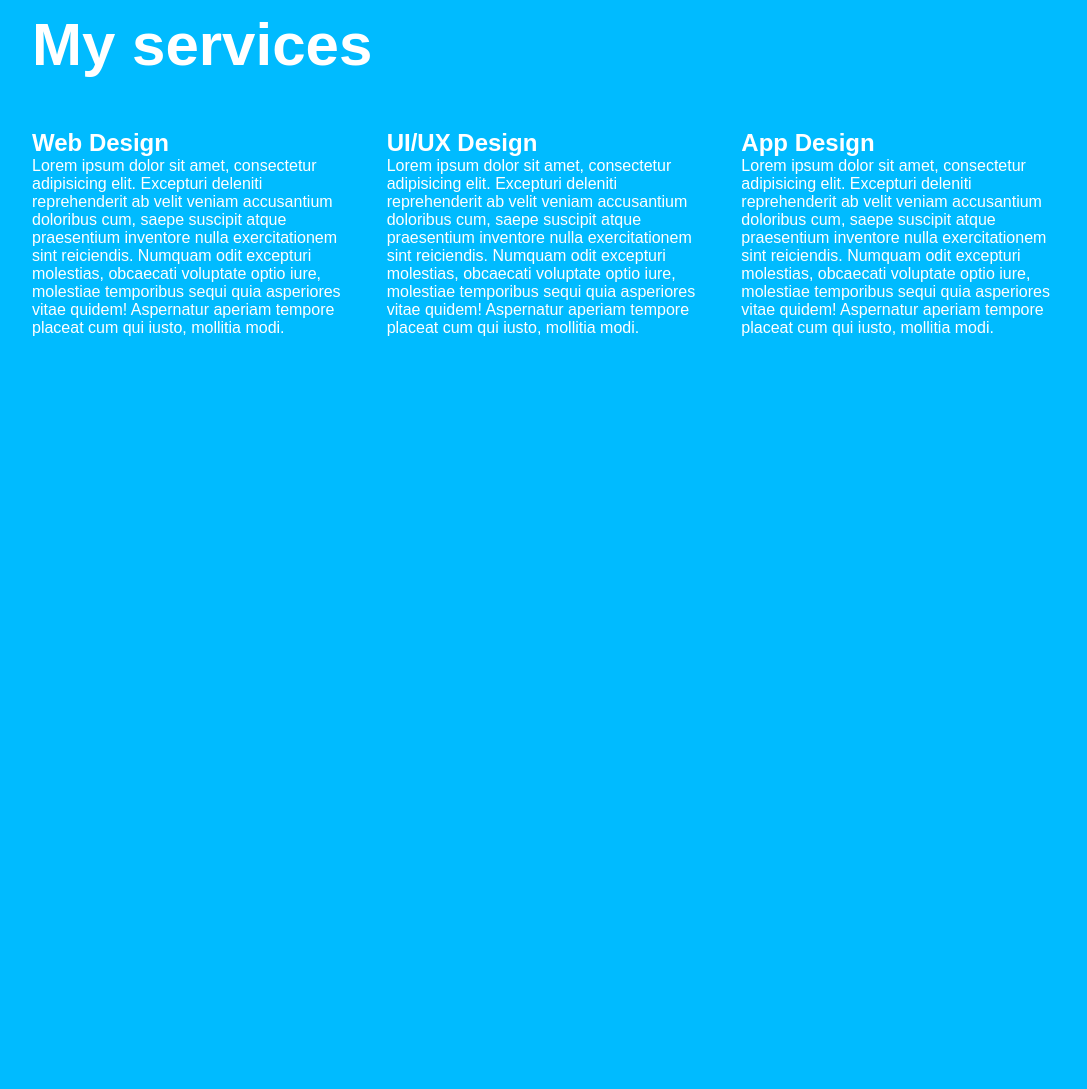
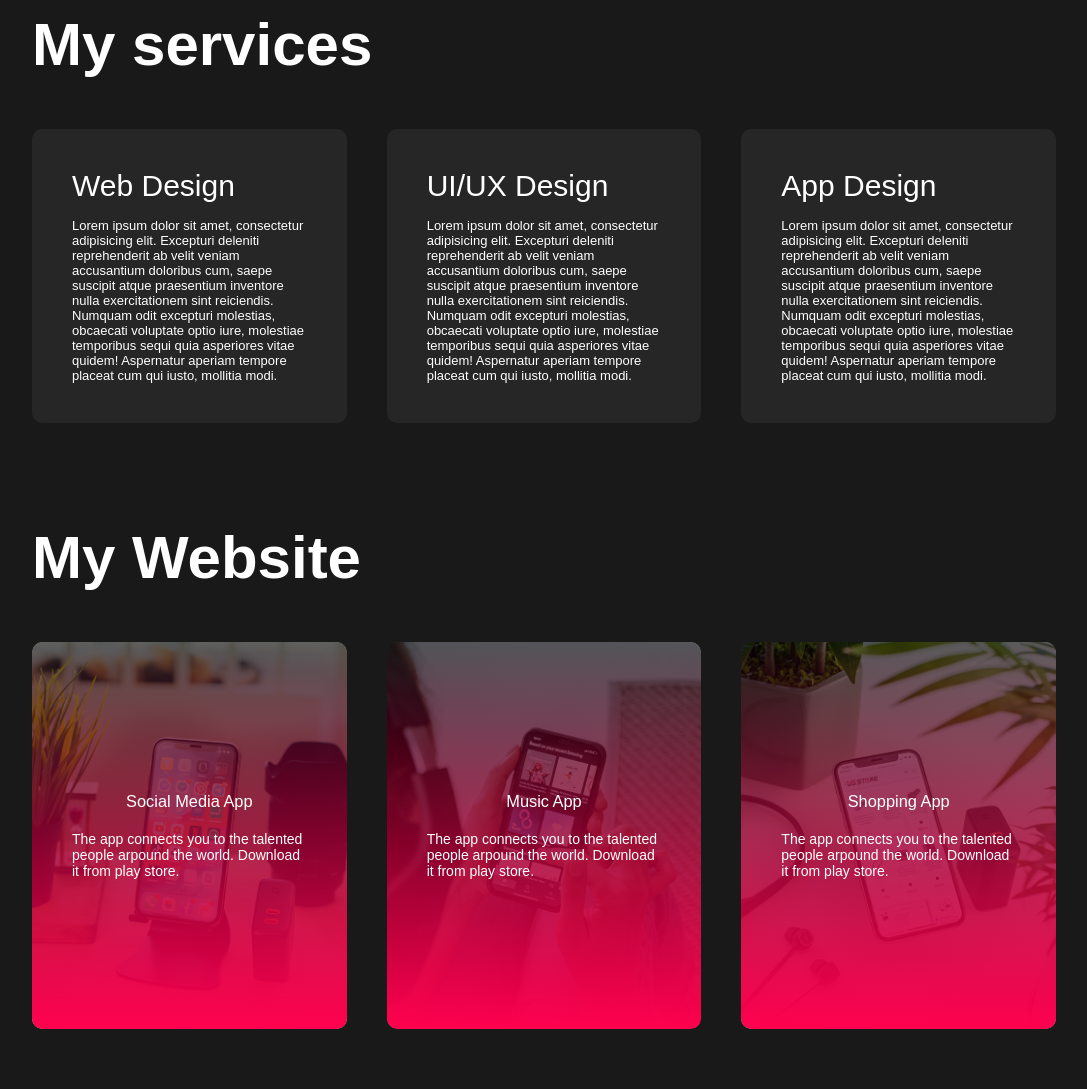
Before and after one commit to itisrichaudhury236/my_portfolio, a plain HTML site: page index.html in a window 1280 px wide. Shown: the part 1480-2569 px from the top of the page, without its empty margins (96-1183 px from the left). Before the commit the page ends 1857 px from the top, so only its background shows below. Drawn offline with Linux system fonts and the light colour scheme.

Commit message:
portfolio updated

```diff
--- a/index.html
+++ b/index.html
@@ -89,6 +89,42 @@
     </div>
 
 </div>
+<!-----------portfolio------------------->
+<div id="portfolio">
+    <div class="container">
+
+        <h1 class="sub-title"> My Website</h1>
+        <div class="work-list">
+            <div class="work">
+                <img src="images/work-1.png" alt="img1">
+                <div class="layer">
+                    <h3>Social Media App</h3>
+                    <p>The app connects you to the talented people arpound the world.
+                        Download it from play store.
+                    </p>
+                </div>
+            </div>
+            <div class="work">
+                <img src="images/work-2.png" alt="img1">
+                <div class="layer">
+                    <h3>Music App</h3>
+                    <p>The app connects you to the talented people arpound the world.
+                        Download it from play store.
+                    </p>
+                </div>
+            </div>
+            <div class="work">
+                <img src="images/work-3.png" alt="img1">
+                <div class="layer">
+                    <h3>Shopping App</h3>
+                    <p>The app connects you to the talented people arpound the world.
+                        Download it from play store.
+                    </p>
+                </div>
+            </div>
+        </div>
+    </div>
+</div>
 
     <script>
         var tablinks= document.getElementsByClassName("tab-links");
--- a/style.css
+++ b/style.css
@@ -6,7 +6,7 @@
 
 }
 body{
-    background: rgb(0, 187, 255);
+    background: rgb(25, 25, 26);
     color:#fff;
 }
 #header{
@@ -143,3 +143,98 @@ transition: 0.5px;
     grid-gap: 40px ;
     margin-top: 50px;
 }
+
+.services-list div{
+    background: #262626;
+    padding: 40px;
+    font-size: 13px;
+    font-weight: 300;
+    border-radius: 10px;
+    transition: background 0.5s, transform 0.5s;
+}
+.services-list div i{
+    font-size: 50px;
+    margin-bottom: 30px;
+}
+.services-list div a{
+    text-decoration: none;
+    font-size: 30px;
+    color: #fff;
+    font-size: 12px;
+    margin-top: 20px;
+    display: inline-block;
+}
+.services-list div h2{
+    font-size: 30px;
+    font-weight: 500;
+    margin-bottom: 15px;
+}
+.services-list div:hover{
+    background-color: #ff004f;
+    transform: translateY(-10px);
+}
+
+/*------portfolio------*/
+
+#portfolio{
+    padding: 50px 0;
+
+}
+.work-list{
+
+    display: grid;
+    grid-template-columns: repeat(auto-fit,minmax(250px,1fr));
+    grid-gap: 40px ;
+    margin-top: 50px;
+
+}
+.work{
+    border-radius: 10px;
+    position: relative;
+    overflow: hidden;
+}
+.work img{
+    width: 100%;
+    border-radius: 10px;
+    display: block;
+    transition: transform 0.5s;
+}
+.layer{
+    width: 100%;
+    height: 100%;
+    background: linear-gradient(rgba(0,0,0,0.6),#ff004f);
+    border-radius: 10px;
+    position: absolute;
+    left: 0;
+    bottom: 0;
+    overflow: hidden;
+    display: flex;
+    align-items: center;
+    justify-content: center;
+    flex-direction: column;
+    padding: 0 40px;
+    font-size: 14px;
+    transition:height .5s;
+}
+.layer h3{
+    font-weight: 500;
+    margin-bottom: 20px;
+}
+.layer a{
+    margin-top: 20px;
+    color: #ff004f;
+    text-decoration: none;
+    font-size: 18px;
+    line-height: 60px;
+    background: #fff;
+    width: 60px;
+    height:60px;
+    border-radius: 50%;
+    text-align: center;
+}
+.work:hover img {
+    transform: scale(1.1);
+}
+.work:hover layer{
+    height: 100%;
+}
```
